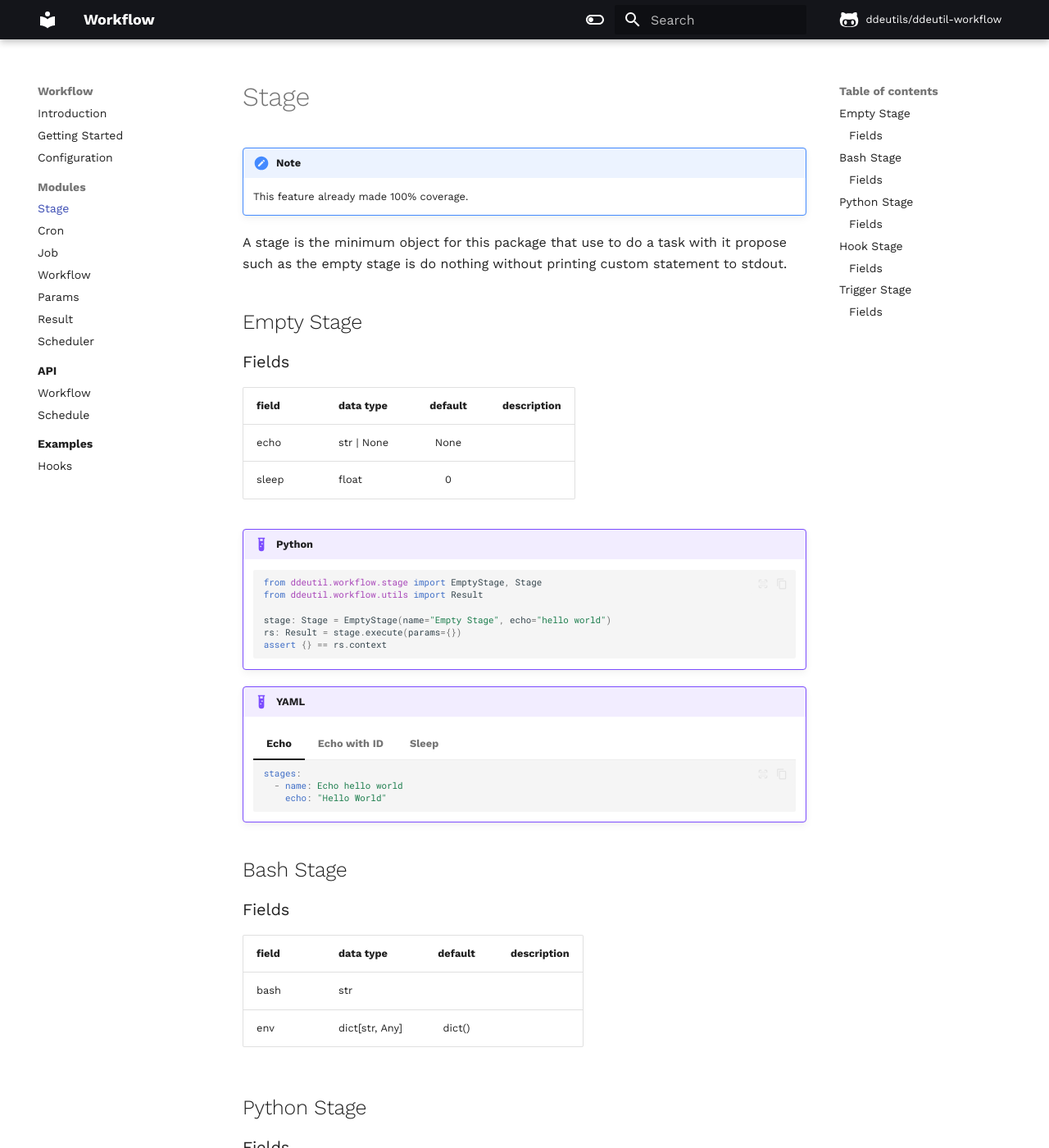
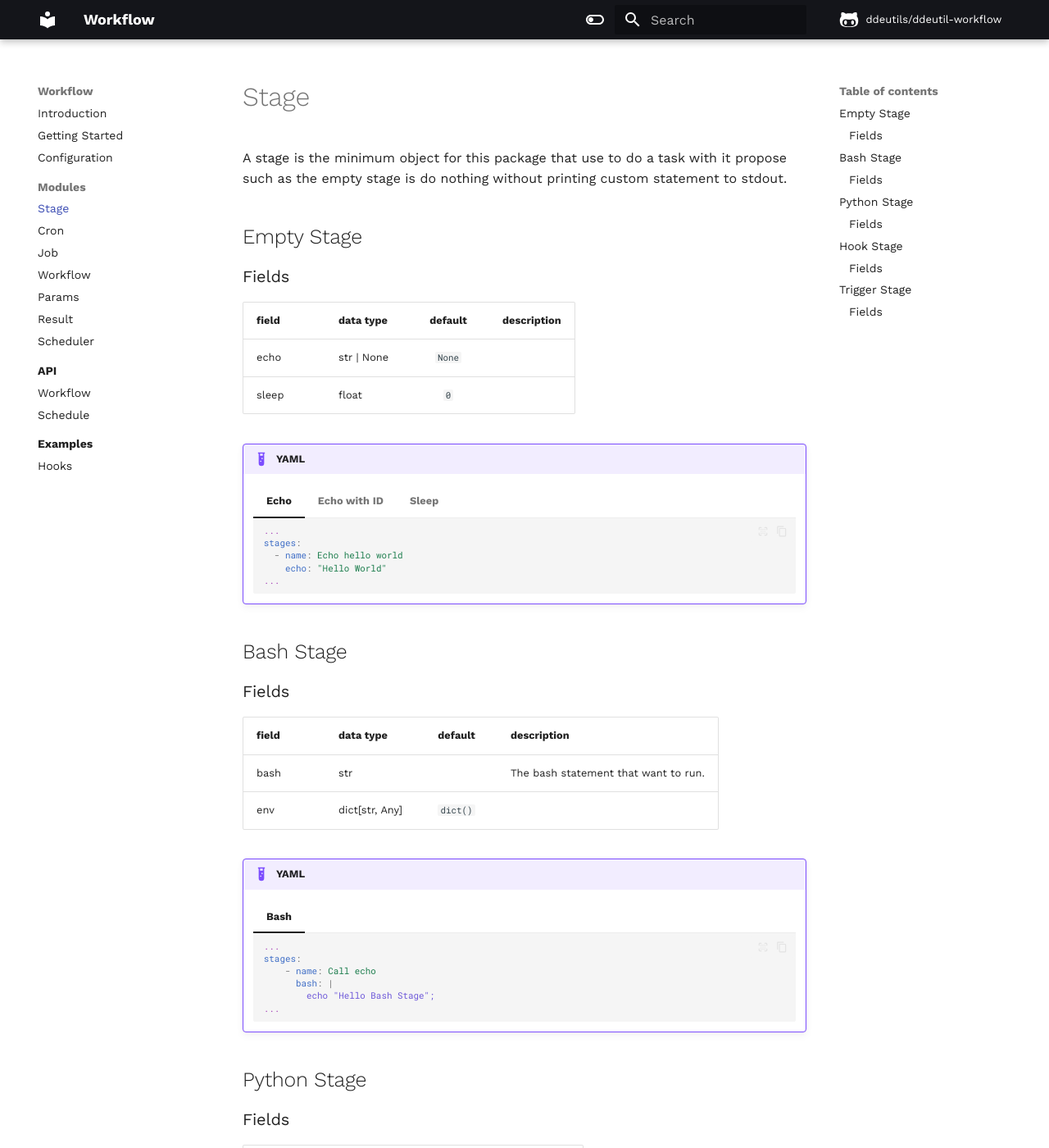
Before and after one commit to ddeutils/ddeutil-workflow, an MkDocs documentation site: the page built from docs/modules/stage.md, in a window 1280 px wide and 1400 px high. Shown: the whole window at 82% size. Built offline with MkDocs 1.6.1 and Material for MkDocs 9.7.7, drawn with Linux system fonts in a browser that asks for light colours; comment, search, counter and statistics services are not loaded.

Commit message:
:page_facing_up: docs: add more document on mkdocs.

````diff
--- a/docs/modules/stage.md
+++ b/docs/modules/stage.md
@@ -1,8 +1,4 @@
 # Stage
-
-!!! note
-
-    This feature already made 100% coverage.
 
 A stage is the minimum object for this package that use to do a task with it
 propose such as the empty stage is do nothing without printing custom statement
@@ -12,59 +8,67 @@ to stdout.
 
 ### Fields
 
-| field | data type   | default  | description |
-|-------|-------------|:--------:|-------------|
-| echo  | str \| None |   None   |             |
-| sleep | float       |    0     |             |
-
-!!! example "Python"
-
-    ```python
-    from ddeutil.workflow.stage import EmptyStage, Stage
-    from ddeutil.workflow.utils import Result
-
-    stage: Stage = EmptyStage(name="Empty Stage", echo="hello world")
-    rs: Result = stage.execute(params={})
-    assert {} == rs.context
-    ```
+| field | data type   | default | description |
+|-------|-------------|:-------:|-------------|
+| echo  | str \| None | `None`  |             |
+| sleep | float       |   `0`   |             |
 
 !!! example "YAML"
 
     === "Echo"
 
         ```yaml
+        ...
         stages:
           - name: Echo hello world
             echo: "Hello World"
+        ...
         ```
 
     === "Echo with ID"
 
         ```yaml
+        ...
         stages:
           - name: Echo hello world
             id: echo-stage
             echo: "Hello World"
+        ...
         ```
 
     === "Sleep"
 
         ```yaml
+        ...
         stages:
           - name: Echo hello world
             id: echo-sleep-stage
             echo: "Hello World and Sleep 10 seconds"
             sleep: 10
+        ...
         ```
 
 ## Bash Stage
 
 ### Fields
 
-| field   | data type      | default  | description |
-|---------|----------------|:--------:|-------------|
-| bash    | str            |          |             |
-| env     | dict[str, Any] |  dict()  |             |
+| field   | data type      | default  | description                          |
+|---------|----------------|:--------:|--------------------------------------|
+| bash    | str            |          | The bash statement that want to run. |
+| env     | dict[str, Any] | `dict()` |                                      |
+
+!!! example "YAML"
+
+    === "Bash"
+
+        ```yaml
+        ...
+        stages:
+            - name: Call echo
+              bash: |
+                echo "Hello Bash Stage";
+        ...
+        ```
 
 ## Python Stage
 
````
Also changed, not shown: README.md (+27 -27 lines), docs/configuration.md (+27 -26 lines), docs/index.md (+2 -2 lines), docs/modules/job.md (+0 -4 lines), docs/modules/scheduler.md (+0 -4 lines), docs/modules/workflow.md (+26 -23 lines).
